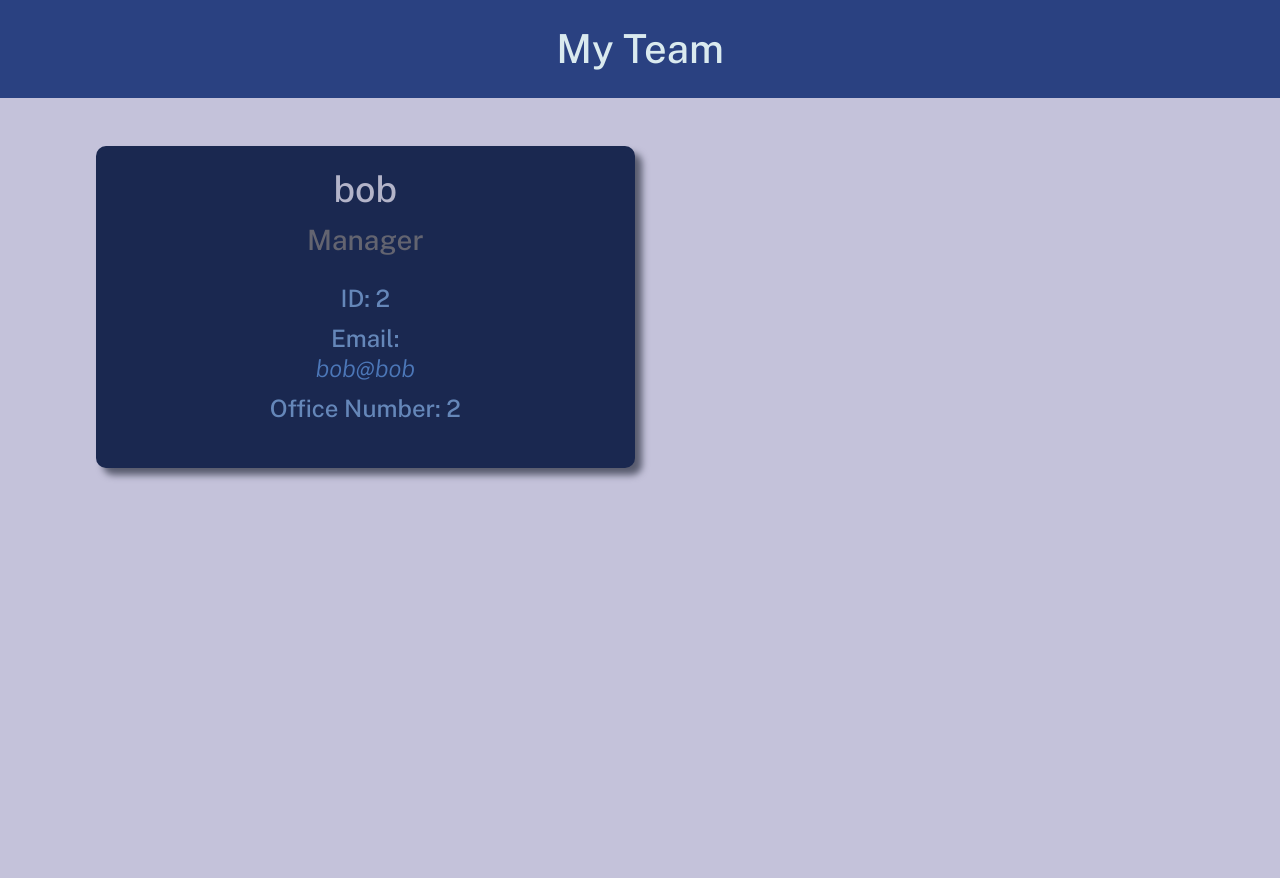
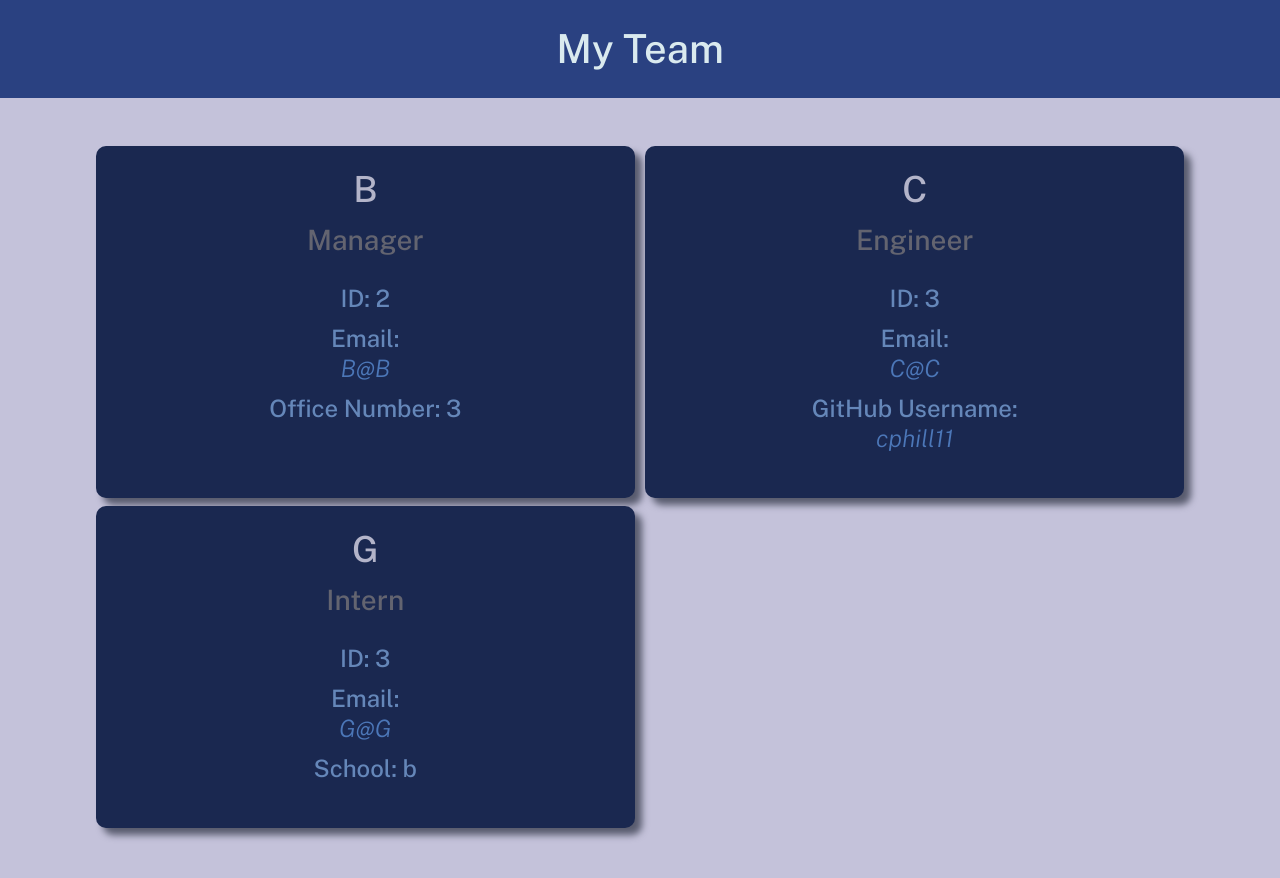
Before and after one commit to cphill11/team-profile-generator, a website: page src/newHTML.html in a window 1280 px wide. Before the commit the page ends 800 px from the top, so only its background shows below. Drawn offline with nearby package versions, Linux system fonts and the light colour scheme.

Commit message:
cleanup post spotify first run

```diff
--- a/src/newHTML.html
+++ b/src/newHTML.html
@@ -27,21 +27,48 @@
     <div class="flex-row justify-space-between">
 
           <div class="col-12 col-md-6 mb-2 bg-dark text-light p-3 flex-column" id="employee-card">
-            <h2 class="employee-item-title text-light" id="employee-name">bob</h3>
+            <h2 class="employee-item-title text-light" id="employee-name">B</h3>
             <h3 class="employee-item-title text-light" id="employee-title">Manager</h3>
             <div>
               <div class="col-12 col-md-6 mb-2 text-light p-3 flex-column">
                 <h4 class="employee-item-title text-primary">ID: 2</h4>
                 <h4 class="employee-item-title text-primary flex-column">Email:
-                  <a href="mailto:bob@bob">bob@bob</a></h4>
-                <h4 class="employee-item-title text-primary flex-column">Office Number: 2</h4>
+                  <a href="mailto:B@B">B@B</a></h4>
+                <h4 class="employee-item-title text-primary flex-column">Office Number: 3</h4>
               </div>
             </div>
           </div>
 
 
 
+          <div class="col-12 col-md-6 mb-2 bg-dark text-light p-3 flex-column" id="employee-card">
+            <h2 class="employee-item-title text-light" id="employee-name">C</h3>
+            <h3 class="employee-item-title text-light" id="employee-title">Engineer</h3>
+            <div>
+              <div class="col-12 col-md-6 mb-2 p-3 flex-column">
+                <h4 class="employee-item-title text-primary">ID: 3</h4>
+                <h4 class="employee-item-title text-primary flex-column">Email:
+                  <a href="mailto:C@C">C@C</a></h4>
+                <h4 class="employee-item-title text-primary flex-column">GitHub Username:
+                  <a href="https://github.com/cphill11" target="_blank">cphill11</a></h4>
+              </div>
+            </div>
+          </div>
 
+
+
+           <div class="col-12 col-md-6 mb-2 bg-dark text-light p-3 flex-column" id="employee-card">
+             <h2 class="employee-item-title text-light" id="employee-name">G</h3>
+             <h3 class="employee-item-title text-light" id="employee-title">Intern</h3>
+             <div>
+              <div class="col-12 col-md-6 mb-2 p-3 flex-column">
+                <h4 class="employee-item-title text-primary">ID: 3</h4>
+                <h4 class="employee-item-title text-primary flex-column">Email:
+                  <a href="mailto:G@G">G@G</a></h4>
+                <h4 class="employee-item-title text-primary flex-column">School: b</h4>
+              </div>
+            </div>
+           </div>
 
 
       </div>
```
Also changed, not shown: __tests__/Employee.test.js (+2 -2 lines), __tests__/Engineer.test.js (+2 -2 lines), __tests__/Intern.test.js (+2 -2 lines).
